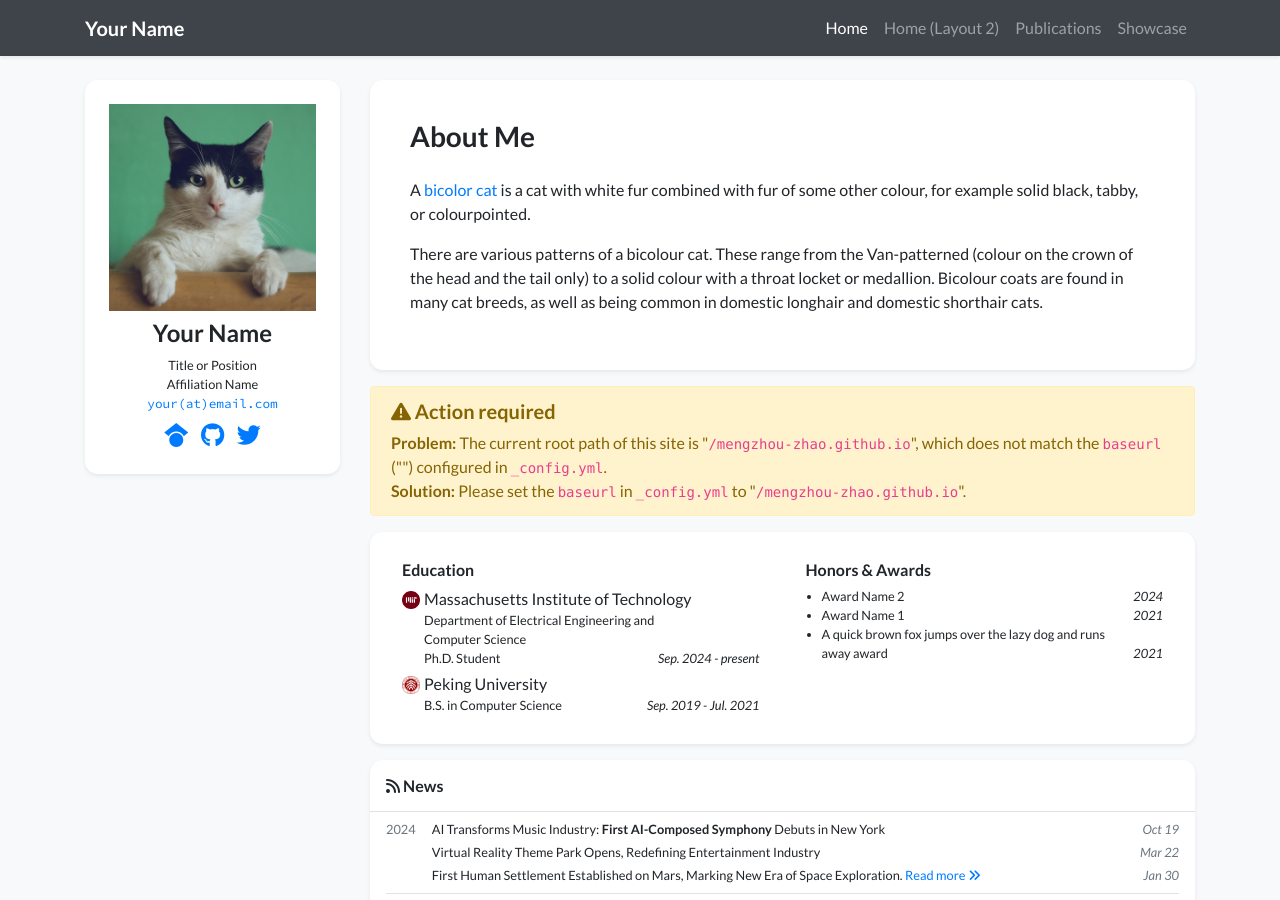
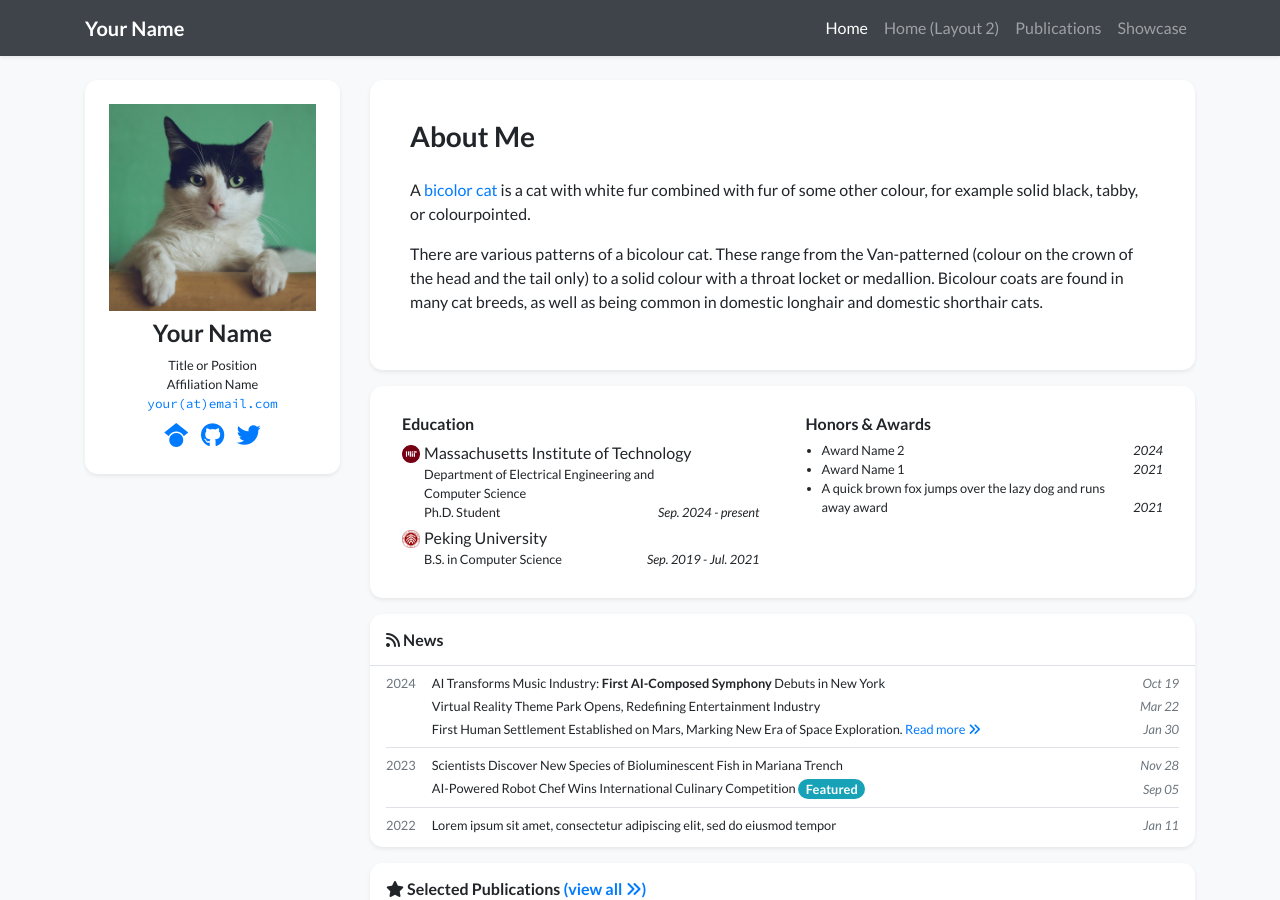
Before and after one commit to mengzhou-zhao/mengzhou-zhao.github.io, a Jekyll site: the page built from index.html, in a window 1280 px wide and 900 px high. Built offline with Jekyll 4.4.1, drawn with Linux system fonts in a browser that asks for light colours; nearby versions of some CDN libraries; a style sheet for code colours, icons or effects is not loaded; some of the changed lines change nothing that is shown.

Commit message:
Change baseurl to '/academic-homepage'
Updated baseurl to set subpath for the site.

```diff
--- a/_config.yml
+++ b/_config.yml
@@ -13,8 +13,7 @@
 # you will see them accessed via {{ site.title }}, {{ site.email }}, and so on.
 # You can create any custom variable you would like, and they will be accessible
 # in the templates via {{ site.myvariable }}.
-url: "https://mengzhou-zhao.github.io"
-baseurl: ""
+baseurl: "/academic-homepage" # the subpath of your site, e.g. /blog
 
 # Build settings
 markdown: kramdown
```
